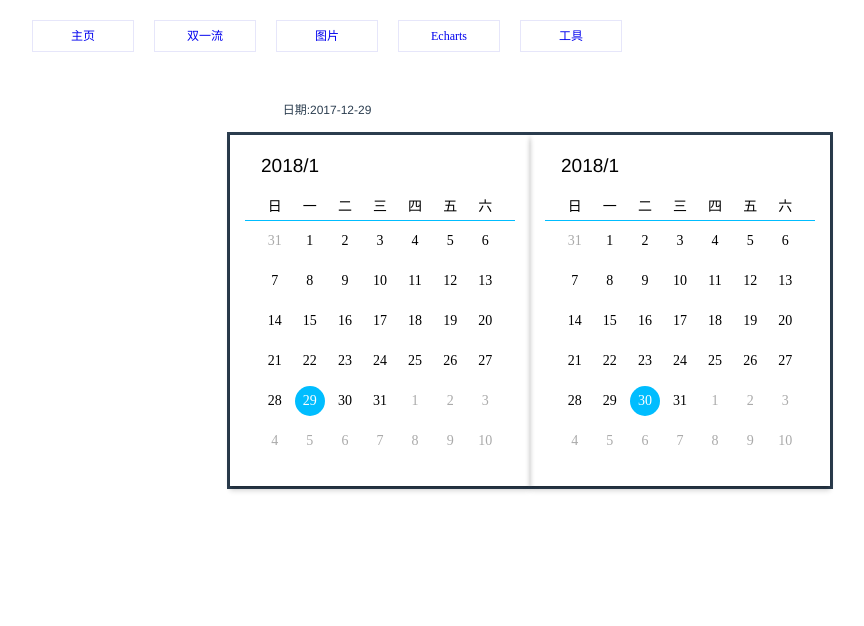
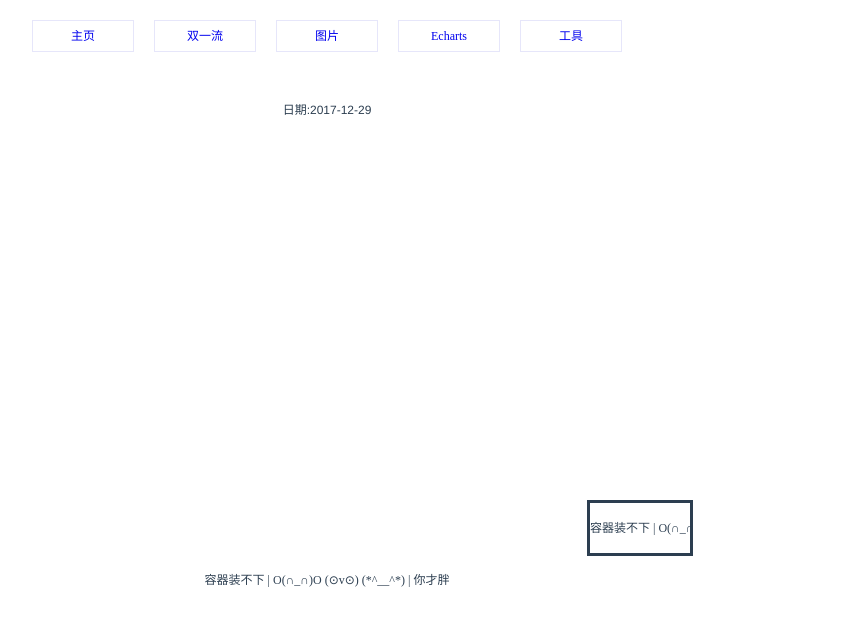
Before and after one commit to LonHon/vue-echarts-demo, a Vue app: page /#/toolShow in a window 1280 px wide. Shown: the top 626 px of the page, without its empty margins (313-1177 px from the left). Built offline with nearby package versions, Linux system fonts and the light colour scheme; a web font is replaced by a local one.

Commit message:
添加可滚动文字控件

```diff
--- a/src/components/toolShow.vue
+++ b/src/components/toolShow.vue
@@ -4,7 +4,7 @@
       <label for="calendar-value">日期:{{ calendarInitDay }}</label>
       <input v-show="false" v-model="calendarInitDay" id="calendar-value" type="text" @click="calendarShow=!calendarShow" style="cursor:pointer;" readonly placeholder="点击我显示日历">
       <!-- 日历容器{宽度、定位}  点击容器后关闭日历 -->
-      <div v-show="calendarShow" class="calendar-box">
+      <div v-show="false" class="calendar-box">
         <calendar
           v-on:changeDate="getDate"
           :initDay="calendarInitDay"
@@ -12,16 +12,23 @@
           <!-- 可传入初始值 -->
         </calendar>
       </div>
-      <div class="cale-cp">
+      <div v-show="calendarShow" class="cale-cp">
         <calendarCp :initOpt="opt" v-on:changeRangeDate="getDateRange"></calendarCp>
       </div>
     </div>
+    <p class="ap">
+      <movespan :txt="stxt"></movespan>
+    </p><br>
+    <p style="text-align:center;">
+      {{stxt}}
+    </p>
   </div>
 </template>
 
 <script>
     import calendar from '@/tools/calendar'
     import calendarCp from '@/tools/cp'
+    import movespan from '@/tools/scrollSpan'
     export default {
         name: 'search',
         data () {
@@ -32,10 +39,11 @@
                   start: '2018.01.29',
                   end:'2018.01.30',
                   isDis: false
-                }
+                },
+                stxt:"容器装不下 | O(∩_∩)O          (⊙v⊙)               (*^__^*) | 你才胖"
             }
         },
-        components: {calendar,calendarCp},
+        components: {calendar,calendarCp,movespan},
         methods: {
           getDate: function(d){//获取组件返回的日期
             this.calendarInitDay = d;
@@ -69,4 +77,13 @@
     top: 15px;
     left: 100px;
   }
+  .ap{
+    width:100px;
+    height: 50px;
+    line-height: 50px;
+    border:solid;
+    margin-left: 900px;
+    cursor:pointer;
+    overflow:hidden;
+  }
 </style>
--- /dev/null
+++ b/src/tools/scrollSpan.vue
@@ -0,0 +1,45 @@
+<template>
+  <span @mouseover="shover($event)" @mouseout="smo($event)" v-bind:style="styleObj">
+  {{ txt }}
+  </span>
+</template>
+
+<script>
+    export default {
+        name: 'search',
+        data () {
+            return {
+                styleObj: {
+                    transform: 'translateX(0)'
+                }
+            }
+        },
+        props: [ 'txt' ],
+        methods: {
+            shover(e){
+                e = e.target;
+                let w = e.clientWidth,  //内容长度
+                    pw = e.parentElement.clientWidth,  //父容器宽度
+                    mw = pw-w<0?pw-w-10:0,  //计算X需偏移数量及10px边距
+                    mt = mw>-100? 0.5: mw/-100;  //溢出宽度100内则固定0.5S
+                this.styleObj = {
+                    transform : `translateX(${mw}px)`,
+                    transition: `transform ${mt}s linear`
+                }
+            },
+            smo(e){
+                this.styleObj = {
+                    transform : `translateX(0px)`,
+                    transition: 'transform .5s linear'
+                }
+            },
+        },
+    }
+</script>
+
+<style scoped>
+    span{
+        white-space: nowrap;
+        display:inline-block;
+    }
+</style>
```
